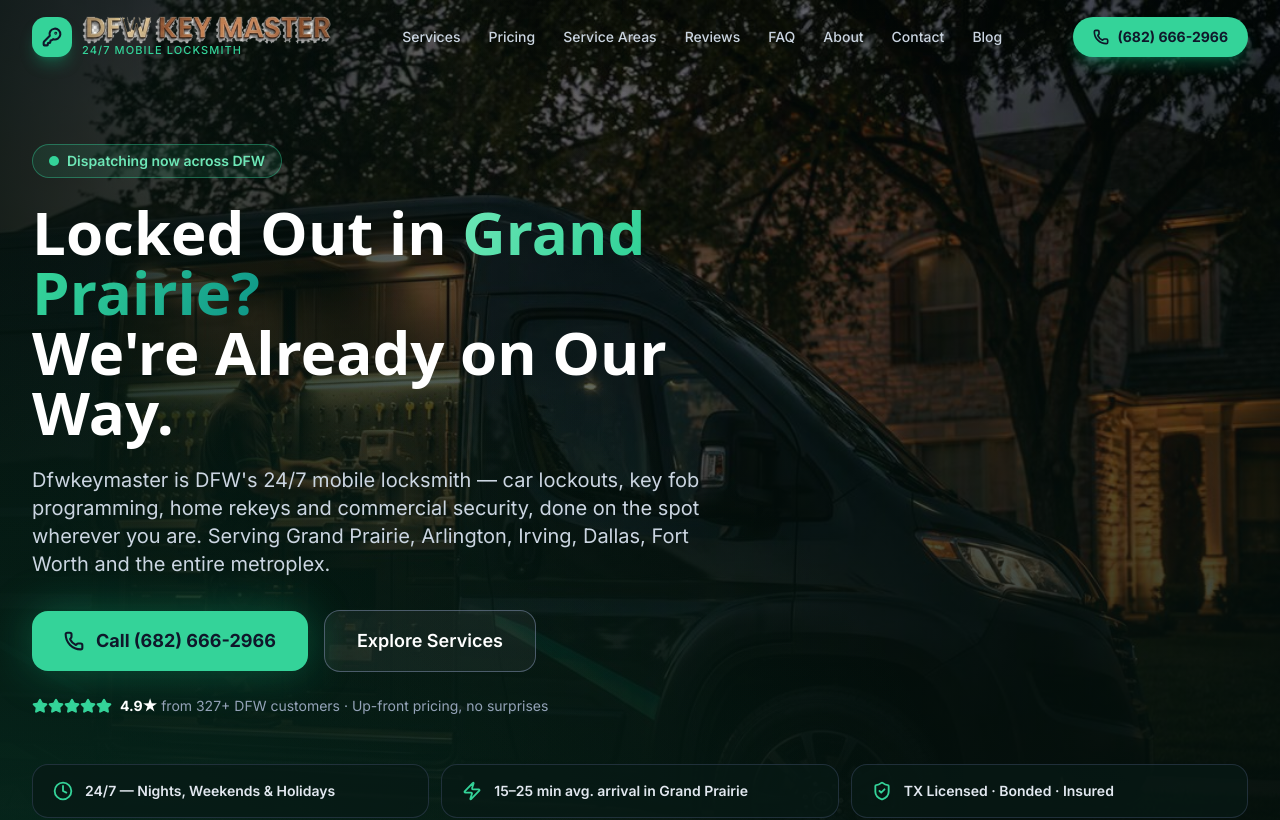
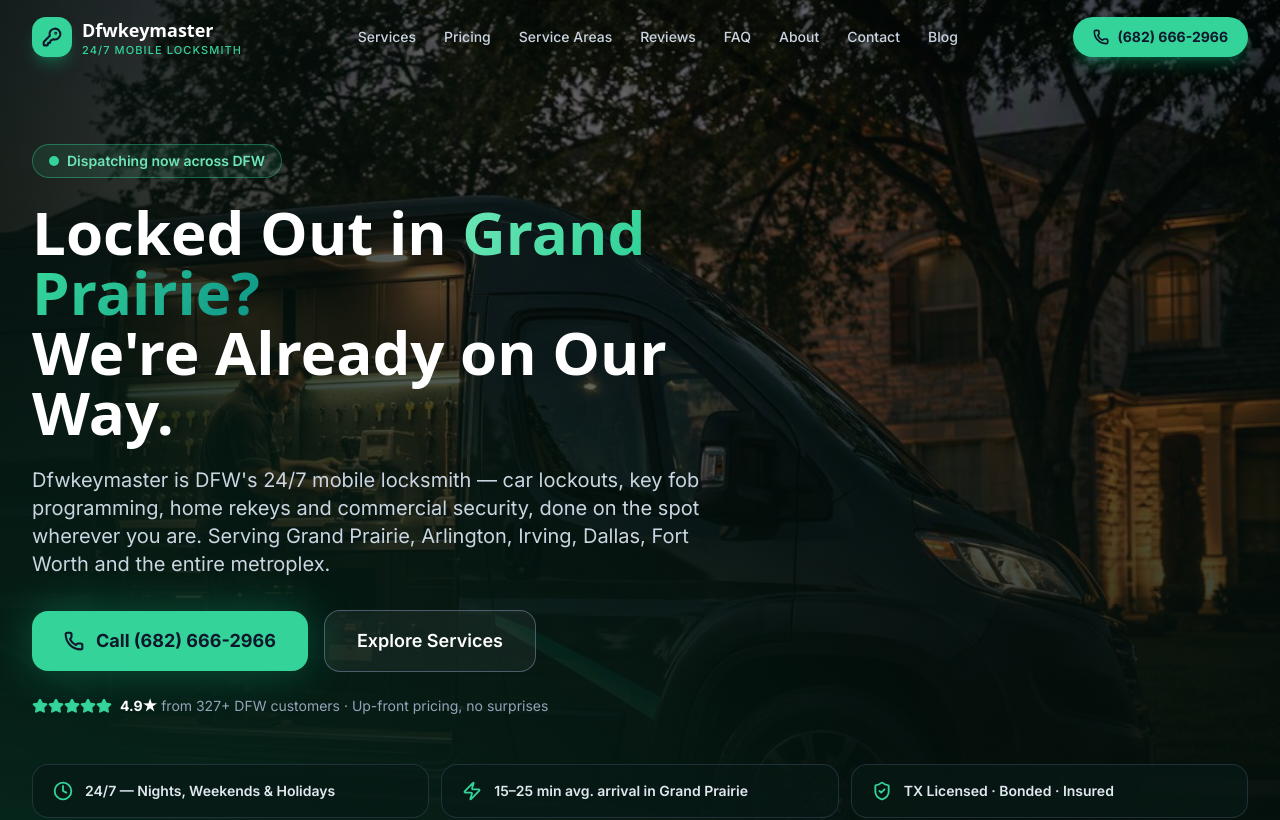
Before and after one commit to idreesza/amigolocksmith, a React (Vite) app: page / in a window 1280 px wide. Shown: the top 820 px of the page. Built offline with nearby package versions, Linux system fonts and the light colour scheme; a web font is replaced by a local one.

Commit message:
Revert to text logo in header/footer

```diff
--- a/src/sections/Footer.tsx
+++ b/src/sections/Footer.tsx
@@ -2,7 +2,7 @@
 import { KeyRound } from "lucide-react"
 import { Mail } from "lucide-react"
 import { Phone } from "lucide-react";
-import { CITIES, NAV_LINKS, SERVICES, SITE, asset } from "@/lib/site";
+import { CITIES, NAV_LINKS, SERVICES, SITE } from "@/lib/site";
 
 export default function Footer() {
   return (
@@ -13,7 +13,7 @@
             <span className="flex h-10 w-10 shrink-0 items-center justify-center rounded-xl bg-emerald-400 text-slate-900">
               <KeyRound className="h-5 w-5" strokeWidth={2.5} />
             </span>
-            <img src={asset("/images/logo.png")} alt="DFW Key Master" className="block h-7 w-auto" />
+            <span className="font-display text-lg font-bold text-white">Dfwkeymaster</span>
           </Link>
           <p className="mt-5 text-sm leading-relaxed text-slate-400">
             {SITE.name} — 24/7 mobile automotive, residential and commercial locksmith based in{" "}
--- a/src/sections/Navbar.tsx
+++ b/src/sections/Navbar.tsx
@@ -4,7 +4,7 @@
 import { Phone } from "lucide-react"
 import { X } from "lucide-react"
 import { KeyRound } from "lucide-react";
-import { NAV_LINKS, SITE, asset } from "@/lib/site";
+import { NAV_LINKS, SITE } from "@/lib/site";
 
 export default function Navbar() {
   const [scrolled, setScrolled] = useState(false);
@@ -32,11 +32,7 @@
             <KeyRound className="h-5 w-5" strokeWidth={2.5} />
           </span>
           <span className="leading-tight">
-            <img
-              src={asset("/images/logo.png")}
-              alt="DFW Key Master"
-              className="block h-7 w-auto"
-            />
+            <span className="block font-display text-lg font-bold text-white">Dfwkeymaster</span>
             <span className="block text-[11px] font-medium uppercase tracking-widest text-emerald-400">
               24/7 Mobile Locksmith
             </span>
```
